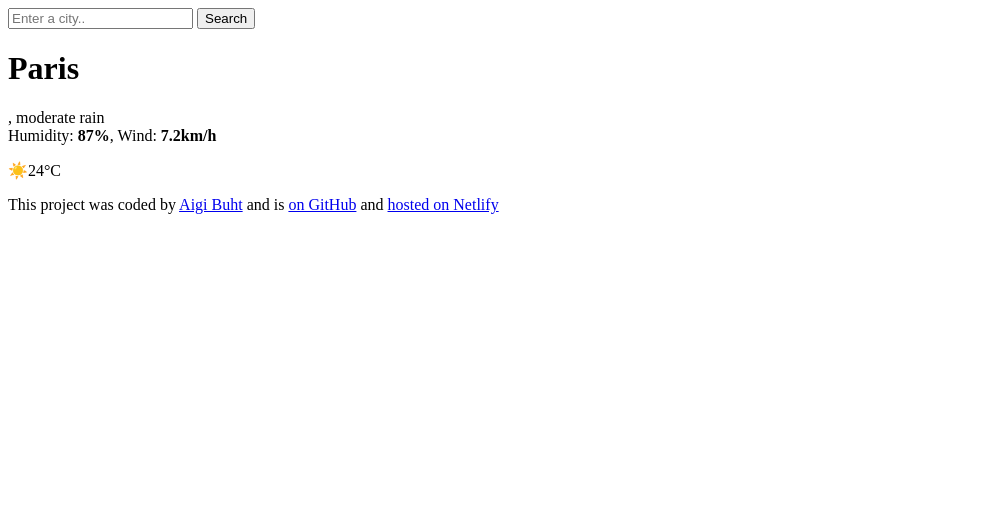
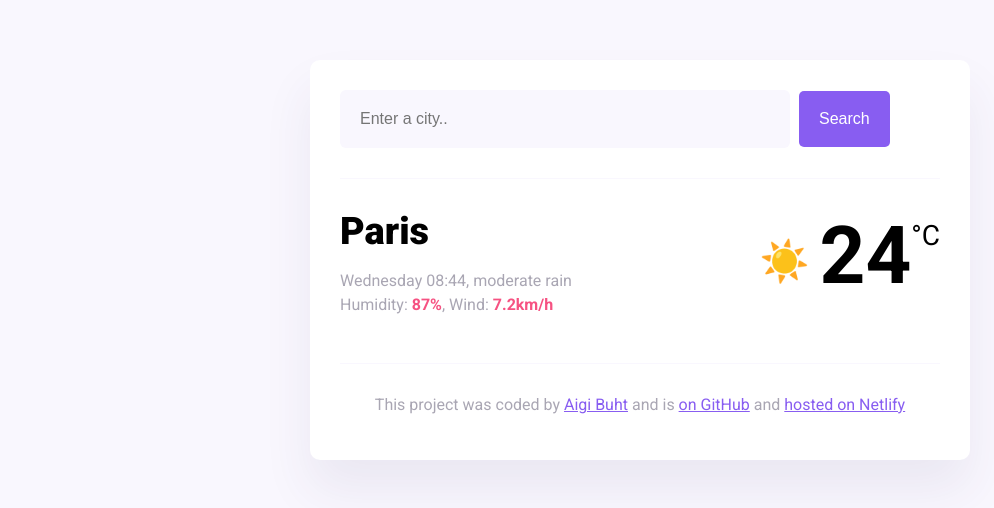
Before and after one commit to aigib/my-weather-app, a plain HTML site: page index.html in a window 1280 px wide. Shown: the whole page, without its empty margins (0-994 px from the left). Drawn offline with nearby package versions, Linux system fonts and the light colour scheme.

Commit message:
created css and js files

```diff
--- a/index.html
+++ b/index.html
@@ -10,7 +10,7 @@
       rel="stylesheet"
     />
     <script src="https://unpkg.com/axios@1.6.7/dist/axios.min.js"></script>
-    <link rel="stylesheet" href="src/styles.css" />
+    <link rel="stylesheet" href="style.css" />
     <title>My weather application</title>
   </head>
   <body>
@@ -53,5 +53,5 @@
       </footer>
     </div>
   </body>
-  <script src="src/index.js"></script>
+  <script src="index.js"></script>
 </html>
--- /dev/null
+++ b/index.js
@@ -0,0 +1,54 @@
+function displayTemperature(response) {
+  let temperatureElement = document.querySelector(".current-temperature-value");
+  let temperature = Math.round(response.data.temperature.current);
+  let cityElement = document.querySelector("#current-city");
+  cityElement.innerHTML = response.data.city;
+
+  temperatureElement.innerHTML = temperature;
+}
+
+function search(event) {
+  event.preventDefault();
+  let searchInputElement = document.querySelector("#search-input");
+
+  let city = searchInputElement.value;
+  let apiKey = "903ede6a0f302b5a764fdee9o1cc03t8";
+  let apiUrl = `https://api.shecodes.io/weather/v1/current?query=${city}&key=${apiKey}&units=metric`;
+
+  axios.get(apiUrl).then(displayTemperature);
+}
+
+function formatDate(date) {
+  let minutes = date.getMinutes();
+  let hours = date.getHours();
+  let day = date.getDay();
+
+  if (minutes < 10) {
+    minutes = `0${minutes}`;
+  }
+
+  if (hours < 10) {
+    hours = `0${hours}`;
+  }
+
+  let days = [
+    "Sunday",
+    "Monday",
+    "Tuesday",
+    "Wednesday",
+    "Thursday",
+    "Friday",
+    "Saturday",
+  ];
+
+  let formattedDay = days[day];
+  return `${formattedDay} ${hours}:${minutes}`;
+}
+
+let searchForm = document.querySelector("#search-form");
+searchForm.addEventListener("submit", search);
+
+let currentDateELement = document.querySelector("#current-date");
+let currentDate = new Date();
+
+currentDateELement.innerHTML = formatDate(currentDate);
--- /dev/null
+++ b/style.css
@@ -0,0 +1,98 @@
+body {
+  background: #f9f7fe;
+  font-family: "Roboto", sans-serif;
+}
+
+a {
+  color: #885df1;
+}
+
+.weather-app {
+  background: white;
+  max-width: 600px;
+  margin: 60px auto;
+  padding: 30px;
+  border-radius: 10px;
+  box-shadow: 0 30px 50px rgba(65, 50, 100, 0.08);
+}
+
+header {
+  border-bottom: 1px solid #f9f7fe;
+  padding-bottom: 30px;
+}
+
+.search-input {
+  background-color: #f9f7fe;
+  border: none;
+  color: rgba(39, 33, 66, 0.4);
+  font-size: 16px;
+  padding: 20px;
+  width: 75%;
+  border-radius: 6px;
+}
+
+.search-button {
+  margin-left: 5px;
+  font-size: 16px;
+  background-color: #885df1;
+  color: white;
+  border: none;
+  padding: 20px;
+  line-height: 1;
+  border-radius: 5px;
+}
+
+main {
+  padding: 30px 0;
+}
+
+.current-temperature {
+  font-size: 48px;
+}
+
+.current-weather {
+  display: flex;
+  justify-content: space-between;
+}
+
+.current-city {
+  font-size: 38px;
+  font-weight: 900;
+  margin: 0;
+}
+.current-details {
+  color: rgba(39, 33, 66, 0.4);
+  font-size: 16px;
+  font-weight: 400;
+  line-height: 24px;
+}
+
+.current-details strong {
+  color: #f65282;
+}
+
+.current-temperature-icon {
+  position: relative;
+  top: -8px;
+  font-size: 40px;
+  margin-right: 10px;
+}
+
+.current-temperature-value {
+  font-size: 80px;
+  font-weight: bold;
+}
+
+.current-temperature-unit {
+  font-size: 28px;
+  position: relative;
+  top: -38px;
+}
+
+footer {
+  border-top: 1px solid #f9f7fe;
+  text-align: center;
+  padding-top: 15px;
+
+  color: rgba(39, 33, 66, 0.4);
+}
```
